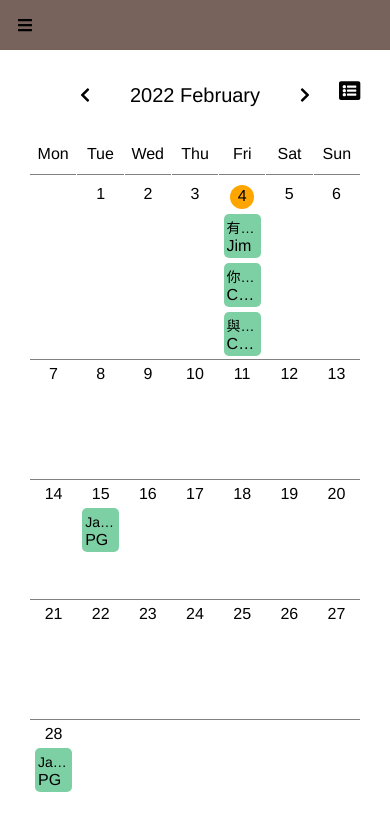
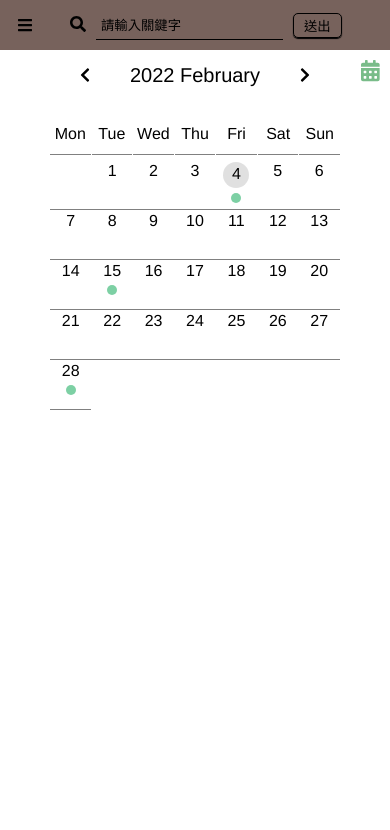
Before and after one commit to sherry-hooo/wannaKnow-platform, a Vue app: page /calendar in a window 390 px wide. Shown: the top 830 px of the page. Built offline with nearby package versions, Linux system fonts and the light colour scheme.

Commit message:
Home: feat RWD layout

```diff
--- a/src/components/SearchBar.vue
+++ b/src/components/SearchBar.vue
@@ -4,6 +4,18 @@
     <div class="navBar_icon" @click="toggleNav">
       <font-awesome-icon icon="bars"></font-awesome-icon>
     </div>
+    <div class="search_icon-bg">
+      <font-awesome-icon icon="search"></font-awesome-icon>
+    </div>
+    <form class="search">
+      <div class="search_icon">
+        <font-awesome-icon icon="search"></font-awesome-icon>
+      </div>
+      <label class="search_text"
+        ><input type="text" placeholder="請輸入關鍵字" maxlength="20"
+      /></label>
+      <input type="submit" value="送出" class="search_submit" />
+    </form>
   </div>
 </template>
 
@@ -40,4 +52,55 @@ export default {
     display: none;
   }
 }
+
+.search_icon {
+  &-bg {
+    display: none;
+    @include breakpoint.tablet {
+    }
+  }
+}
+.searchBar {
+  // position: relative;
+  // z-index: 10;
+  @include breakpoint.tablet {
+    position: unset;
+  }
+  .search {
+    // position: absolute;
+    // top: 100%;
+    // width: 100%;
+    // z-index: 10;
+    // background: rgba(150, 94, 94, 0.151);
+    input {
+      background: none;
+    }
+    // @include breakpoint.tablet {
+    position: unset;
+    display: flex;
+    align-items: center;
+    margin-left: 20px;
+
+    &_text {
+      padding: 5px;
+      border-bottom: 1px solid black;
+      margin: 0 10px;
+      text-align: start;
+      input[type="text"] {
+        width: 100%;
+        &::placeholder {
+          color: black;
+        }
+      }
+    }
+    &_submit {
+      border: 1px solid black;
+      border-radius: 5px;
+      padding: 2px 10px;
+      box-shadow: 0px 1px 1px black;
+      cursor: pointer;
+    }
+  }
+  // }
+}
 </style>
--- /dev/null
+++ b/src/components/calendar/CalendarDate.vue
@@ -0,0 +1,118 @@
+<template>
+  <!-- 可以刪掉的component -->
+  <div class="calendar_body">
+    <ul
+      v-for="(day, index) in monthDays"
+      :key="index"
+      :class="[
+        { today: calendarDay + '-' + day === today },
+        'calendar_body_day',
+      ]"
+    >
+      <span>
+        {{ day }}
+      </span>
+      <slot name="tablet" :day="day"></slot>
+      <template>
+        <div
+          v-if="device === 'mobile'"
+          class="eventMark"
+          @click="showEvents(day)"
+        ></div>
+      </template>
+    </ul>
+  </div>
+  <div class="calendar_events_detail">
+    <ul>
+      <slot name="mobile" :day="clickDay"></slot>
+    </ul>
+  </div>
+</template>
+
+<script>
+import dayjs from "dayjs";
+
+export default {
+  props: {
+    monthDays: {
+      type: Object,
+      required: true,
+    },
+    calendarDay: {
+      type: String,
+    },
+    windowWidth: {
+      type: Number,
+    },
+  },
+  data() {
+    return {
+      today: dayjs().format("YYYY-MM-D"),
+      device: this.windowWidth > 768 ? "tablet" : "mobile",
+      clickDay: dayjs().format("DD"),
+    };
+  },
+  methods: {
+    showEvents(day) {
+      this.clickDay = day;
+    },
+  },
+};
+</script>
+
+<style scoped lang="scss">
+.calendar_body {
+  // display: grid;
+  // grid-template-columns: repeat(7, 1fr);
+  // gap: 1px;
+
+  display: flex;
+  flex-wrap: wrap;
+  &_day {
+    width: calc(100% / 7);
+    height: 50px;
+    padding: 2px 5px;
+    overflow: scroll;
+    background: color.$white;
+    border-bottom: 1px solid gray;
+    cursor: pointer;
+    @include breakpoint.tablet {
+      min-height: 120px;
+      max-height: 180px;
+      padding: 5px 5px 10px;
+      cursor: default;
+    }
+    span {
+      display: block;
+      margin: 0 auto 5px;
+    }
+    li + li {
+      margin-top: 5px;
+    }
+  }
+}
+
+.today {
+  > span {
+    background: orange;
+    border-radius: 50%;
+    width: 20px;
+    height: 20px;
+    padding: 2px;
+    @include breakpoint.tablet {
+      width: 20px;
+      height: 20px;
+    }
+  }
+}
+.eventMark {
+  width: 10px;
+  height: 10px;
+  border-radius: 50%;
+  background: color.$green-200;
+  margin: 0 auto;
+}
+.calendar_events_detail {
+  padding: 20px;
+}
+</style>
--- a/src/components/calendar/CalendarEvent.vue
+++ b/src/components/calendar/CalendarEvent.vue
@@ -17,14 +17,16 @@ export default {
 
 <style scoped lang="scss">
 .wannaKnowEvent {
+  // @include breakpoint.tablet {
   display: flex;
+  max-height: 60px;
+  padding: 3px;
+  background: color.$green-200;
   flex-direction: column;
-  max-height: 60px;
   overflow: hidden;
   text-overflow: ellipsis;
   border-radius: 5px;
-  background: color.$green-200;
-  padding: 3px;
+  // }
   > p {
     white-space: nowrap;
     text-overflow: ellipsis;
--- a/src/components/calendar/CalendarSelector.vue
+++ b/src/components/calendar/CalendarSelector.vue
@@ -1,13 +1,46 @@
 <template>
   <div class="calendar_header">
-    <div class="calendar_header_chevron" @click="previousMonth">
+    <div class="calendar_header_chevron" @click="clickPrevious('month')">
       <font-awesome-icon icon="chevron-left"></font-awesome-icon>
     </div>
-    <div class="calendar_header_title">
+    <div class="calendar_header_title" @click="openDropDown = !openDropDown">
       <p>{{ displayDate }}</p>
     </div>
-    <div class="calendar_header_chevron" @click="nextMonth">
+    <div class="calendar_header_chevron" @click="clickNext('month')">
       <font-awesome-icon icon="chevron-right"></font-awesome-icon>
+    </div>
+    <div
+      class="calendar_header_dropDown"
+      :class="{ 'calendar_header_dropDown-active': openDropDown }"
+    >
+      <div class="dropDown_year">
+        <font-awesome-icon
+          icon="chevron-left"
+          size="xs"
+          @click="clickPrevious('year')"
+          class="dropDown_chevron"
+        ></font-awesome-icon>
+        <p>{{ displayYear }}</p>
+        <font-awesome-icon
+          icon="chevron-right"
+          size="xs"
+          @click="clickNext('year')"
+          class="dropDown_chevron"
+        ></font-awesome-icon>
+      </div>
+      <ul class="dropDown_months">
+        <li
+          v-for="month in monthsList"
+          :key="month"
+          :class="[
+            { 'dropDown_months_item-active': selectedMonth === month },
+            'dropDown_months_item',
+          ]"
+          @click="selectMonth(displayYear, month)"
+        >
+          {{ month }}
+        </li>
+      </ul>
     </div>
   </div>
 </template>
@@ -17,19 +50,46 @@ import dayjs from "dayjs";
 export default {
   props: ["calendarDay"],
   data() {
-    return {};
+    return {
+      monthsList: [
+        "Jan",
+        "Feb",
+        "Mar",
+        "Apr",
+        "May",
+        "Jun",
+        "Jul",
+        "Aug",
+        "Sep",
+        "Oct",
+        "Nov",
+        "Dec",
+      ],
+      openDropDown: false,
+      selectedMonth: "",
+    };
   },
   computed: {
     displayDate() {
       return dayjs(this.calendarDay).format("YYYY MMMM");
     },
+    displayYear() {
+      return dayjs(this.calendarDay).format("YYYY");
+    },
+    displayMonth() {
+      return dayjs(this.calendarDay).format("MMMM");
+    },
   },
   methods: {
-    previousMonth() {
-      this.$emit("previousMonth");
+    clickPrevious(time) {
+      this.$emit("clickPrevious", time);
     },
-    nextMonth() {
-      this.$emit("nextMonth");
+    clickNext(time) {
+      this.$emit("clickNext", time);
+    },
+    selectMonth(year, month) {
+      this.selectedMonth = month;
+      this.$emit("selectMonth", year + month);
     },
   },
 };
@@ -40,7 +100,10 @@ export default {
   display: flex;
   justify-content: center;
   align-items: center;
-  padding: 0px 0 30px;
+  width: fit-content;
+  padding: 0px 0 10px;
+  margin: 0 auto 20px;
+
   &_title {
     display: flex;
     justify-content: center;
@@ -63,4 +126,54 @@ export default {
     }
   }
 }
+
+// 日期選擇視窗
+.calendar_header {
+  position: relative;
+  &_dropDown {
+    display: none;
+    position: absolute;
+    z-index: 2;
+    top: 100%;
+    width: 100%;
+
+    &-active {
+      display: block;
+      background-color: color.$white;
+      border-radius: 5px;
+      box-shadow: 0 1px 10px 0 rgb(0 0 0 / 25%);
+    }
+  }
+
+  // dropDown 月份樣式
+  .dropDown {
+    &_year {
+      padding: 10px 20px;
+      border-bottom: 1px solid color.$white;
+      display: flex;
+      justify-content: space-between;
+      align-items: center;
+    }
+    &_months {
+      display: flex;
+      flex-wrap: wrap;
+      padding: 10px 5px;
+      &_item {
+        width: calc(100% / 4);
+        padding: 5px;
+        &:hover {
+          color: color.$green-200;
+          cursor: pointer;
+        }
+        &-active {
+          color: color.$green-300;
+          font-weight: 700;
+        }
+      }
+    }
+    &_chevron {
+      cursor: pointer;
+    }
+  }
+}
 </style>
--- a/src/main.js
+++ b/src/main.js
@@ -5,7 +5,6 @@ import router from "./router";
 import store from "./store";
 import "./assets/sass/_reset.scss";
 import FontAwesomeIcon from "./plugins/font-awesome.js";
-import "./plugins/day.js";
 
 createApp(App)
   .use(store)
--- a/src/plugins/day.js
+++ /dev/null
@@ -1,3 +0,0 @@
-import dayjs from "dayjs";
-
-export default dayjs;
--- a/src/plugins/font-awesome.js
+++ b/src/plugins/font-awesome.js
@@ -6,6 +6,7 @@ import {
   faChevronLeft,
   faChevronRight,
   faBars,
+  faSearch,
 } from "@fortawesome/free-solid-svg-icons";
 import {
   faCalendarAlt as farFaCalendarAlt,
@@ -23,5 +24,6 @@ library.add(farFaCalendarAlt);
 library.add(farFaListAlt);
 library.add(farFileAlt);
 library.add(faBars);
+library.add(faSearch);
 
 export default FontAwesomeIcon;
--- a/src/views/WannaKnow/CalendarView.vue
+++ b/src/views/WannaKnow/CalendarView.vue
@@ -1,35 +1,56 @@
 <template>
-  <!-- Sherry負責 -->
   <div class="calendar">
-    <router-link :to="{ name: 'ListView' }" class="calendar_icon">
+    <!-- <router-link
+      :to="{ name: 'ListView' }"
+      class="calendar_icon"
+      target="回列表"
+    >
       <font-awesome-icon icon="list-alt" size="lg"></font-awesome-icon>
-    </router-link>
+    </router-link> -->
     <CalendarSelector
       :calendarDay="calendarDay"
-      @previousMonth="previousMonth"
-      @nextMonth="nextMonth"
+      @clickPrevious="clickPrevious"
+      @clickNext="clickNext"
+      @selectMonth="selectMonth"
     />
     <CalendarWeekDays />
     <div class="calendar_body">
       <ul
-        class="calendar_body_day"
         v-for="(day, index) in monthDays"
         :key="index"
         :class="[
           { today: calendarDay + '-' + day === today },
-          { datesCols: day > 0 },
+          'calendar_body_day',
         ]"
       >
         <span>
           {{ day }}
         </span>
+        <template v-if="device !== 'mobile'">
           <CalendarEvent
             v-for="event in wannaKnowEventsObj[day]"
             :key="event.id"
             :wannaKnowEvent="event"
           ></CalendarEvent>
+        </template>
+        <template v-else>
+          <div
+            v-if="wannaKnowEventsObj[day]"
+            class="event_mark"
+            @click="showEvents(day)"
+          ></div>
+        </template>
       </ul>
     </div>
+  </div>
+  <div class="calendar_events_detail" v-if="device === 'mobile'">
+    <ul>
+      <CalendarEvent
+        v-for="event in wannaKnowEventsObj[clickDay]"
+        :key="event.id"
+        :wannaKnowEvent="event"
+      ></CalendarEvent>
+    </ul>
   </div>
 </template>
 
@@ -37,13 +58,18 @@
 import CalendarWeekDays from "@/components/calendar/CalendarWeekDays";
 import CalendarSelector from "@/components/calendar/CalendarSelector";
 import CalendarEvent from "@/components/calendar/CalendarEvent";
+// import CalendarDate from "@/components/calendar/CalendarDate";
 import dayjs from "dayjs";
 import weekday from "dayjs/plugin/weekday";
 dayjs.extend(weekday);
 
 export default {
   name: "CalendarView",
-  components: { CalendarSelector, CalendarWeekDays, CalendarEvent },
+  components: {
+    CalendarSelector,
+    CalendarWeekDays,
+    CalendarEvent,
+  },
   data() {
     return {
       calendarDay: dayjs().format("YYYY-MM"),
@@ -71,12 +97,15 @@ export default {
         },
         {
           id: 4,
-          title:
-            "Javascript 你是誰我是誰誰是誰(call by value、reference)javascript",
+          title: "你所不知道的javascript",
           speaker: "PG",
           date: "2/15",
         },
       ],
+      windowWidth: window.innerWidth,
+      device: window.innerWidth > 576 ? "tablet" : "mobile",
+      eventsPerDay: [],
+      clickDay: "",
     };
   },
   computed: {
@@ -84,7 +113,7 @@ export default {
       const firstWeekDayOfMonth = dayjs(this.calendarDay).weekday();
       const emptyBeginCols =
         firstWeekDayOfMonth === 0
-          ? []
+          ? Array(6).fill("")
           : Array(firstWeekDayOfMonth - 1).fill("");
       const totalDaysInMonth = dayjs(this.calendarDay).daysInMonth();
       const totalDaysInMonthArr = Array(totalDaysInMonth)
@@ -92,15 +121,9 @@ export default {
         .map((day, index) => index + 1);
       return [...emptyBeginCols, ...totalDaysInMonthArr];
     },
-    eventDays() {
-      return this.testWannaKnowList.map(
-        (event) => +dayjs(event.date).format("D")
-      );
-    },
     wannaKnowEventsObj() {
       return this.testWannaKnowList.reduce((acc, dateObj) => {
         let key = dayjs(dateObj.date).format("D");
-        console.log(key);
         if (!acc[key]) {
           acc[key] = [];
         }
@@ -110,36 +133,53 @@ export default {
     },
   },
   methods: {
-    previousMonth() {
+    clickPrevious(time) {
       this.calendarDay = dayjs(this.calendarDay)
-        .subtract(1, "month")
+        .subtract(1, time)
         .format("YYYY-MM");
     },
-    nextMonth() {
-      this.calendarDay = dayjs(this.calendarDay)
-        .add(1, "month")
-        .format("YYYY-MM");
+    clickNext(time) {
+      this.calendarDay = dayjs(this.calendarDay).add(1, time).format("YYYY-MM");
     },
-    wannaKnowEvents(date) {
-      return this.testWannaKnowList.filter(
-        (event) => +dayjs(event.date).format("D") === date
-      );
+    selectMonth(time) {
+      console.log(dayjs(time));
+      this.calendarDay = dayjs(time);
     },
-    hasEvent(date) {
-      return this.eventDays.includes(date);
+    // wannaKnowEvents(date) {
+    //   return this.testWannaKnowList.filter(
+    //     (event) => +dayjs(event.date).format("D") === date
+    //   );
+    // },
+    showEvents(day) {
+      this.clickDay = day;
     },
+    checkResize(e) {
+      const currentWidth = e.target.innerWidth;
+      if (currentWidth < 576) {
+        this.device = "mobile";
+      } else if (576 <= currentWidth < 992) {
+        this.device = "tablet";
+      } else {
+        this.device = "desktop";
+      }
+      this.windowWidth = currentWidth;
+    },
+  },
+  created() {
+    window.addEventListener("resize", this.checkResize);
+  },
+  unmounted() {
+    window.removeEventListener("resize", this.checkResize);
   },
 };
 </script>
 
 <style scoped lang="scss">
 .calendar {
-  padding: 30px;
-  position: relative;
-  &_icon {
-    position: absolute;
-    top: 30px;
-    right: 30px;
+  padding-top: 10px;
+  @include breakpoint.tablet {
+    padding-top: 15px;
+    height: initial;
   }
 }
 
@@ -152,29 +192,58 @@ export default {
   flex-wrap: wrap;
   &_day {
     width: calc(100% / 7);
+    height: 50px;
+    padding: 2px 5px;
+    overflow: auto;
+    background: color.$white;
+    border-bottom: 1px solid gray;
+    @include breakpoint.tablet {
       min-height: 120px;
       max-height: 180px;
-    overflow: scroll;
-    background: color.$white;
       padding: 5px 5px 10px;
-    border-bottom: 1px solid gray;
+    }
     span {
       display: block;
       margin: 0 auto 5px;
+    }
+    &::-webkit-scrollbar {
+      display: none;
+    }
   }
   li + li {
     margin-top: 5px;
   }
 }
-}
 
 .today {
   > span {
-    background: orange;
+    background: rgba(211, 211, 211, 0.7);
     border-radius: 50%;
     width: 20px;
     height: 20px;
-    padding: 2px;
+    padding: 3px;
+    @include breakpoint.tablet {
+      width: 20px;
+      height: 20px;
+    }
+  }
+}
+.event_mark {
+  width: 10px;
+  height: 10px;
+  border-radius: 50%;
+  background: color.$green-200;
+  margin: 0 auto;
+  cursor: pointer;
+}
+
+.calendar_events_detail {
+  min-height: 300px;
+  padding: 20px 10px;
+  ul {
+    li + li {
+      margin-top: 5px;
+    }
   }
 }
 </style>
--- a/src/views/WannaKnow/ListView.vue
+++ b/src/views/WannaKnow/ListView.vue
@@ -2,9 +2,7 @@
   <!-- Danny負責 -->
   <div class="tag">tags 區</div>
   <!-- font-aweome icon 可以自由移動位置~ -->
-  <router-link :to="{ name: 'CalendarView' }">
-    <font-awesome-icon icon="calendar-alt" size="lg"></font-awesome-icon>
-  </router-link>
+
   <section>
     <Card v-for="(card, index) in 10" :key="index"></Card>
   </section>
--- a/src/views/WannaKnow/WannaKnow.vue
+++ b/src/views/WannaKnow/WannaKnow.vue
@@ -1,6 +1,15 @@
 <template>
-  <!-- Danny負責 -->
   <div class="wannaKnow">
+    <router-link
+      :to="{ name: $route.name === 'ListView' ? 'CalendarView' : 'ListView' }"
+      class="layout_toggle_btn"
+    >
+      <font-awesome-icon
+        :icon="btnIcon"
+        size="lg"
+        color="#79BC89"
+      ></font-awesome-icon>
+    </router-link>
     <router-view></router-view>
   </div>
 </template>
@@ -8,23 +17,38 @@
 <script>
 export default {
   components: {},
+  data() {
+    return {
+      btnIcon: "calendar-alt",
+    };
+  },
+  watch: {
+    "$route.name": function (page) {
+      this.btnIcon = page === "ListView" ? "calendar-alt" : "list-alt";
+    },
+  },
 };
 </script>
 
 <style scoped lang="scss">
-section {
-  margin: 0 auto;
-  background: #000;
-
-  @include breakpoint.tablet {
-    background: orange;
-  }
-  @include breakpoint.desktop {
-    background: green;
+.wannaKnow {
+  padding: 0 50px;
+  position: relative;
+  .layout_toggle_btn {
+    position: absolute;
+    top: 10px;
+    right: 10px;
+    &:hover {
+      transform: scale(1.1);
+    }
+    @include breakpoint.tablet {
+      top: 15px;
+      right: 15px;
+    }
+    @include breakpoint.tablet {
+      top: 20px;
+      right: 20px;
+    }
   }
 }
-.tag {
-  color: color.$green-200;
-  @extend %title;
-}
 </style>
```
Also changed, not shown: src/components/NavBar.vue (+16 -8 lines). Lines whose indentation alone changed are shown as unchanged.
